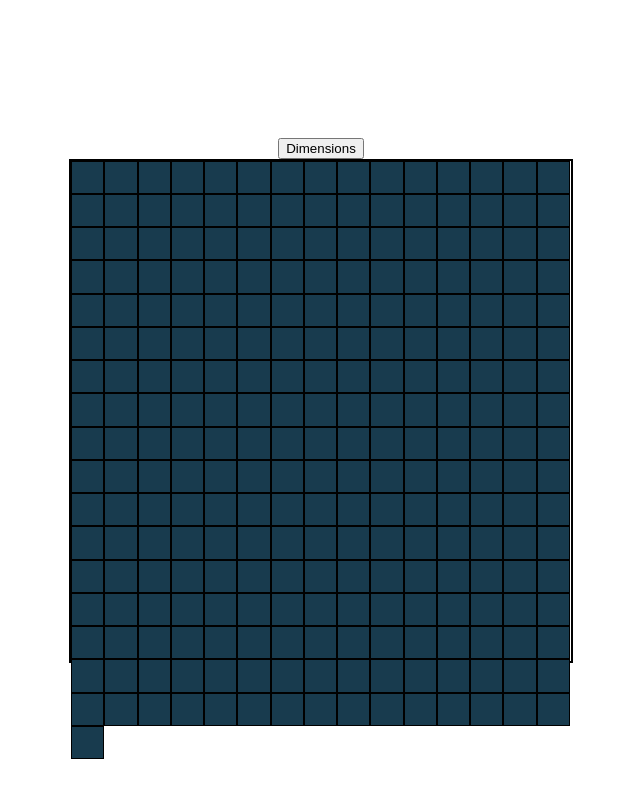
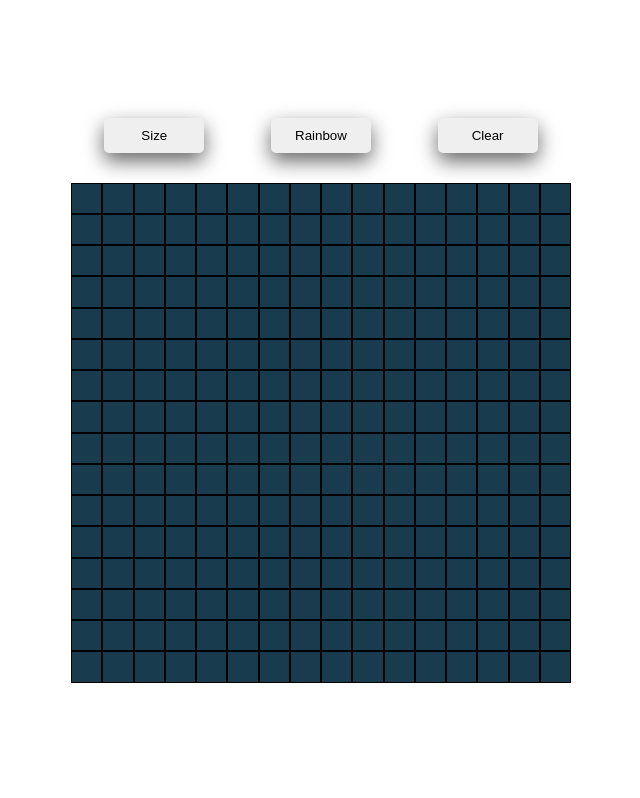
Before and after one commit to ReMoOuZz/Etch-a-Sketch, a plain HTML site: page index.html in a window 1280 px wide. Shown: the whole page, without its empty margins (319-959 px from the left). Drawn offline with Linux system fonts and the light colour scheme.

Commit message:
Update
fix: apply border-box to .child-div to fit within parent container

feat: add setup button with styles and hover effects

```diff
--- a/index.html
+++ b/index.html
@@ -7,8 +7,14 @@
     <link rel="stylesheet" href="./style.css" />
   </head>
   <body>
-    <button id="dimensionsButton">Dimensions</button>
-    <div class="imageBackground">
+    <div class="setupContainer">
+      <button id="dimensionsButton">Size</button>
+      <button id="rainbowButton">Rainbow</button>
+      <button id="resetButton">
+        <span>Clear</span>
+      </button>
+    </div>
+    <div class="contentContainer">
       <div class="container" id="container"></div>
     </div>
     <script src="./main.js"></script>
--- a/style.css
+++ b/style.css
@@ -1,13 +1,100 @@
 
 html, body {
     height: 100%;
-    width: 100%;
     margin: 0;
-    padding: 0;
     display: flex;
     flex-direction: column;
     justify-content: center;
     align-items: center;
+}
+
+.setupContainer {
+    display: flex;
+    justify-content: space-around;
+    width: 500px;
+    margin-bottom: 30px;
+}
+
+button {
+    width: 100px;
+    padding: 10px;
+    border: none;
+    border-radius: 5px;
+    cursor: pointer;
+    box-shadow: 0 8px 20px rgba(0, 0, 0, 0.6);
+}
+
+@keyframes pulse-on-hover {
+    0%, 100% {
+        transform: scale(1);
+    }
+    50% {
+        transform: scale(1.5);
+    }
+}
+
+#dimensionsButton {
+    transition: transform 0.2s ease-in-out;
+}
+
+#dimensionsButton:hover {
+    animation: pulse-on-hover 0.9s infinite ease-in-out;
+}
+
+#rainbowButton {
+    transition: transform 0.2s ease-in-out, box-shadow 0.3s ease-in-out;
+}
+
+#rainbowButton:hover {
+    transform: scale(1.1);
+    box-shadow:
+    0 0 10px red,
+    0 0 20px orange,
+    0 0 30px yellow,
+    0 0 40px green,
+    0 0 50px blue,
+    0 0 60px indigo,
+    0 0 70px violet;
+}
+
+#resetButton {
+    position: relative;
+    overflow: hidden;
+    transition: transform 0.2s ease-in-out
+}
+
+#resetButton span {
+    position: relative;
+    z-index: 1;
+}
+
+#resetButton::after {
+    content: "";
+    position: absolute;
+    background-color: #fff;
+    top: 0;
+    left: 0;
+    height: 100%;
+    width: 0;
+    z-index: 2;
+    pointer-events: none;
+    transition: none;
+}
+
+#resetButton:hover {
+    transform: scale(1.1);
+}
+
+#resetButton:hover::after {
+    animation: wipeText 1s linear forwards;
+}
+
+@keyframes wipeText {
+    from {
+        width: 0;
+    }to {
+        width: 100%;
+    }
 }
 
 .container{
@@ -15,12 +102,11 @@ html, body {
     flex-wrap: wrap;
     height: 500px;
     width: 500px;
-    border: 2px solid black;
+
 }
 
 .child-div {
-
     border: 1px solid black;
-    flex-shrink: 0;
+    box-sizing: border-box;
     background-color: #183B4E;
 }
```
